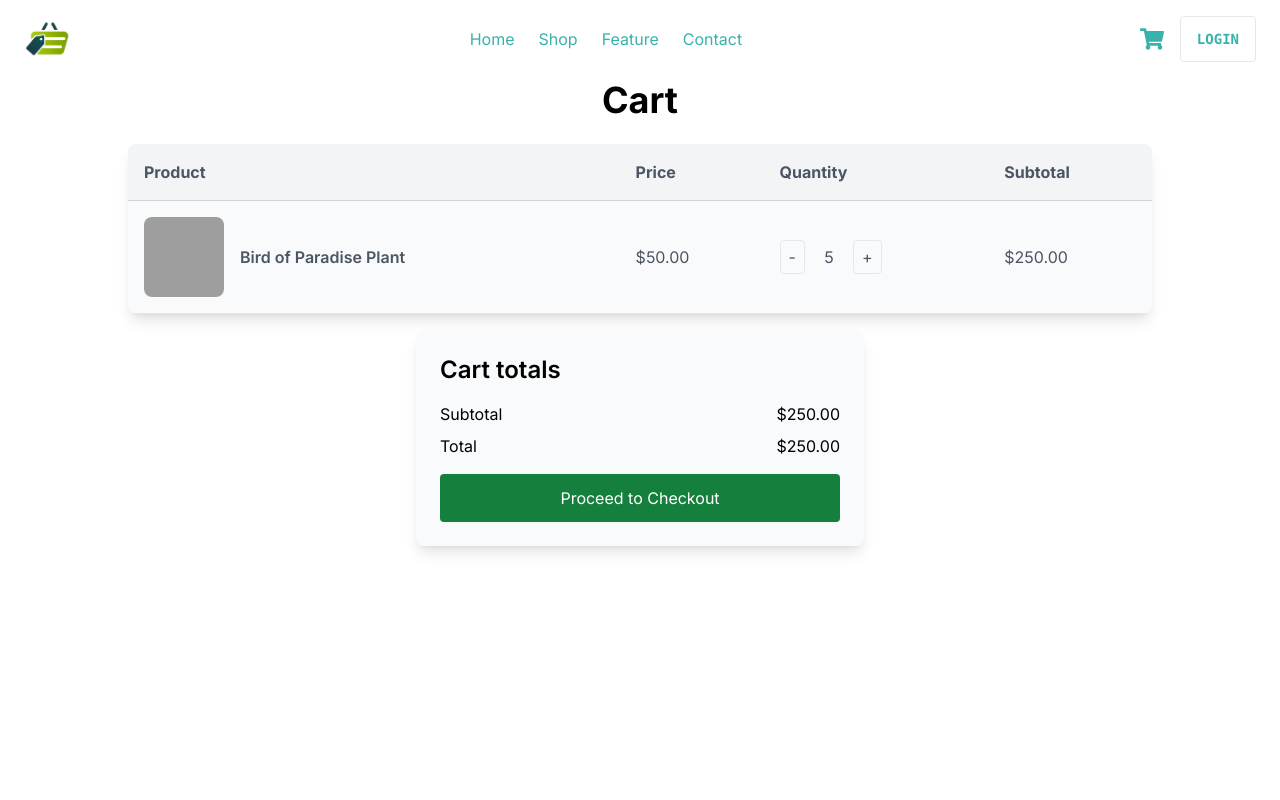
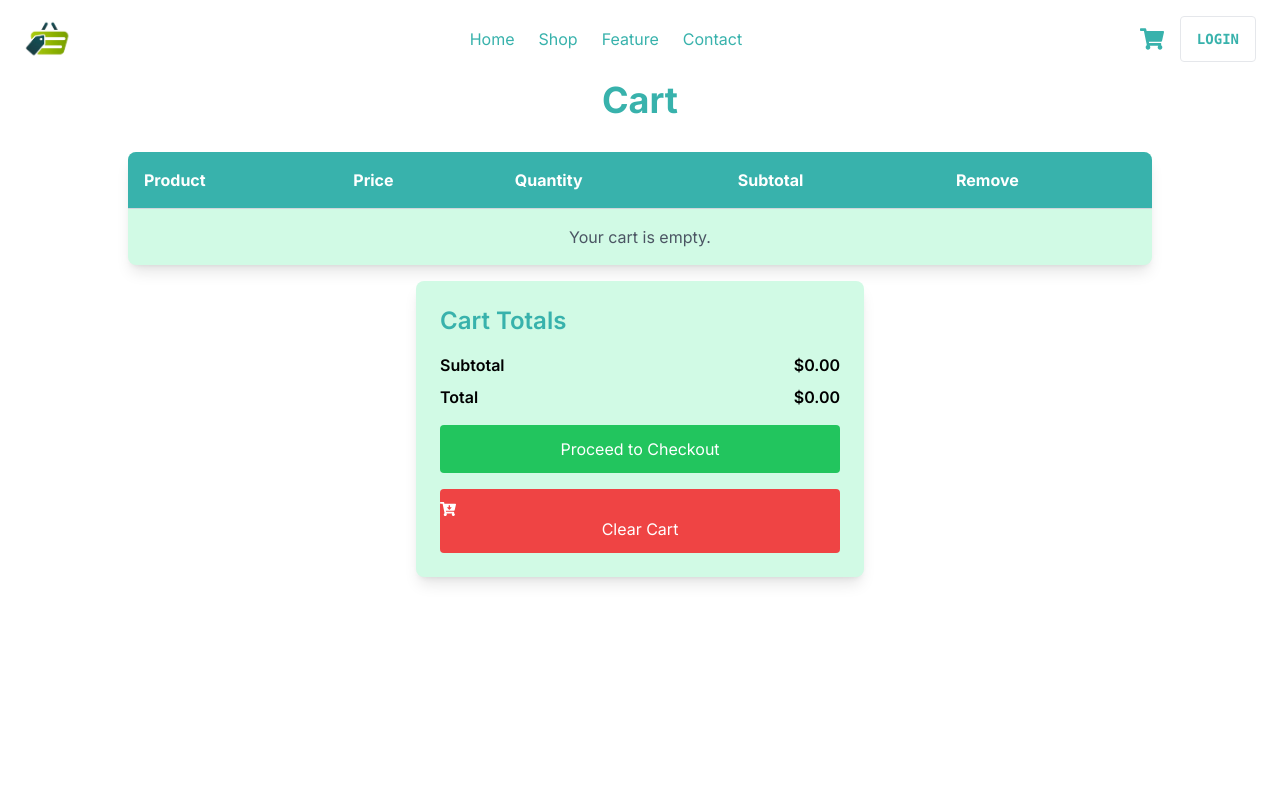
Before and after one commit to ZAIN-GITUP/ModrenEcommerce, a Next.js app: page /cart in a window 1280 px wide. Shown: the top 800 px of the page. Built offline with nearby package versions, Linux system fonts and the light colour scheme; grey boxes are pictures that could not be loaded.

Commit message:
E COMMERCE

```diff
--- a/app/cart/page.tsx
+++ b/app/cart/page.tsx
@@ -1,61 +1,113 @@
+"use client"
 import React from 'react';
+import { useSelector, useDispatch } from 'react-redux';
+import { remove, updateQuantity, clearCart } from '@/app/src/lib/features/slices/cartslice';
+import { FaTrashAlt, FaCartArrowDown } from 'react-icons/fa';
+import { RootState, CartItem } from '@/app/src/types/cart'; // Adjust the import path to your types file
 
 const Cart = () => {
+    const dispatch = useDispatch();
+    const cartItems = useSelector((state: RootState) => state.cart || []); // Provide default empty array
+
+    const handleRemove = (id: number) => {
+        dispatch(remove(id));
+    };
+
+    const handleQuantityChange = (id: number, change: number) => {
+        dispatch(updateQuantity({ id, change }));
+    };
+
+    const handleClearCart = () => {
+        dispatch(clearCart());
+    };
+
+    const getTotalPrice = () => {
+        return cartItems.reduce((total: number, item: CartItem) => total + (item.price * item.quantity), 0).toFixed(2);
+    };
+
     return (
-    <div className="container  mx-auto px-4 py-8 min-h-screen" data-aos="fade-up">
+        <div className="container mx-auto px-4 py-8 min-h-screen">
             <div className="flex flex-col items-center justify-center space-y-4">
-
-        <h1 className="text-4xl font-bold text-center mt-12 mb-2">Cart</h1>
-
-
-
+                <h1 className="text-4xl font-bold text-center mt-12 mb-4 text-[var(--dark-green)]">Cart</h1>
 
                 {/* Cart Table */}
-        <div className="w-full max-w-5xl bg-gray-50 shadow-lg rounded-lg overflow-hidden">
+                <div className="w-full max-w-5xl bg-[var(--light-green)] shadow-lg rounded-lg overflow-hidden">
                     <table className="min-w-full table-auto text-left text-gray-600">
-            <thead className="bg-gray-100 border-b border-gray-300">
+                        <thead className="bg-[var(--dark-green)] text-white border-b border-gray-300">
                             <tr>
                                 <th className="p-4">Product</th>
                                 <th className="p-4">Price</th>
                                 <th className="p-4">Quantity</th>
                                 <th className="p-4">Subtotal</th>
+                                <th className="p-4">Remove</th>
                             </tr>
                         </thead>
                         <tbody>
-              <tr className="border-b">
+                            {cartItems.length > 0 ? (
+                                cartItems.map((item: CartItem) => (
+                                    <tr key={item.id} className="border-b">
                                         <td className="p-4 flex items-center space-x-4">
-                  {/* Image */}
-                  <img src="/path/to/plant.jpg" alt="Bird of Paradise Plant" className="w-20 h-20 object-cover rounded-lg" />
-                  {/* Title */}
-                  <span className="font-semibold">Bird of Paradise Plant</span>
+                                            <img src={item.image} alt={item.title} className="w-20 h-20 object-cover rounded-lg" />
+                                            <span className="font-semibold">{item.title}</span>
                                         </td>
-                <td className="p-4">$50.00</td>
+                                        <td className="p-4">${item.price.toFixed(2)}</td>
                                         <td className="p-4">
                                             <div className="flex items-center space-x-2">
-                    <button className="px-2 py-1 border rounded">-</button>
-                    <span className="text-center w-8">5</span>
-                    <button className="px-2 py-1 border rounded">+</button>
+                                                <button
+                                                    className="px-2 py-1 border rounded bg-[var(--light-green)] hover:bg-[var(--hover-green)] text-[var(--dark-green)]"
+                                                    onClick={() => handleQuantityChange(item.id, -1)}
+                                                    disabled={item.quantity <= 1}
+                                                >
+                                                    -
+                                                </button>
+                                                <span className="text-center w-8">{item.quantity}</span>
+                                                <button
+                                                    className="px-2 py-1 border rounded bg-[var(--light-green)] hover:bg-[var(--hover-green)] text-[var(--dark-green)]"
+                                                    onClick={() => handleQuantityChange(item.id, 1)}
+                                                >
+                                                    +
+                                                </button>
                                             </div>
                                         </td>
-                <td className="p-4">$250.00</td>
+                                        <td className="p-4">${(item.price * item.quantity).toFixed(2)}</td>
+                                        <td className="p-4">
+                                            <button
+                                                className="text-red-500"
+                                                onClick={() => handleRemove(item.id)}
+                                            >
+                                                <FaTrashAlt />
+                                            </button>
+                                        </td>
                                     </tr>
+                                ))
+                            ) : (
+                                <tr>
+                                    <td colSpan={5} className="p-4 text-center">Your cart is empty.</td>
+                                </tr>
+                            )}
                         </tbody>
                     </table>
                 </div>
 
                 {/* Cart Totals */}
-        <div className="w-full max-w-md bg-gray-50 shadow-lg rounded-lg p-6 mt-8" data-aos="fade-left">
-          <h2 className="text-2xl font-semibold mb-4">Cart totals</h2>
+                <div className="w-full max-w-md bg-[var(--light-green)] shadow-lg rounded-lg p-6 mt-8">
+                    <h2 className="text-2xl font-semibold mb-4 text-[var(--dark-green)]">Cart Totals</h2>
                     <div className="flex justify-between mb-2">
-            <span>Subtotal</span>
-            <span>$250.00</span>
+                        <span className="font-semibold">Subtotal</span>
+                        <span className="font-semibold">${getTotalPrice()}</span>
                     </div>
                     <div className="flex justify-between mb-4">
-            <span>Total</span>
-            <span>$250.00</span>
+                        <span className="font-semibold">Total</span>
+                        <span className="font-semibold">${getTotalPrice()}</span>
                     </div>
-          <button className="w-full bg-green-700 text-white py-3 rounded hover:bg-green-800 transition duration-300">
+                    <button className="w-full bg-[var(--text-green)] text-white py-3 rounded hover:bg-[var(--hover-green)] transition duration-300">
                         Proceed to Checkout
+                    </button>
+                    <button
+                        className="w-full mt-4 bg-red-500 text-white py-3 rounded hover:bg-red-600 transition duration-300"
+                        onClick={handleClearCart}
+                    >
+                        <FaCartArrowDown /> Clear Cart
                     </button>
                 </div>
             </div>
--- a/app/page.tsx
+++ b/app/page.tsx
@@ -19,12 +19,12 @@ export default function Home() {
               <Hero />
             </section>
             <section id="Shop">
-              <BestSelling />
+              <BestSelling/>
               <OurProducts />
             </section>
             <section id="Features">
               <ExclusiveOffer />
-              <DesignerClothes />
+       <DesignerClothes/>
              {/* <TestimonialCard/> */}
             </section>
             <section id="contact">
--- /dev/null
+++ b/app/src/lib/features/slices/cartslice.tsx
@@ -0,0 +1,41 @@
+import { createSlice, PayloadAction } from '@reduxjs/toolkit';
+import { CartItem } from '@/app/src/types/cart'; // Adjust the path as necessary
+
+// Define the type for the state
+type CartState = CartItem[];
+
+// Define the initial state
+const initialState: CartState = [];
+
+// Create the slice
+const cartSlice = createSlice({
+    name: 'cart',
+    initialState,
+    reducers: {
+        add: (state, action: PayloadAction<CartItem>) => {
+            const item = state.find(item => item.id === action.payload.id);
+            if (item) {
+                item.quantity += 1;
+            } else {
+                state.push({ ...action.payload, quantity: 1 });
+            }
+        },
+        remove: (state, action: PayloadAction<number>) => {
+            return state.filter(item => item.id !== action.payload);
+        },
+        updateQuantity: (state, action: PayloadAction<{ id: number; change: number }>) => {
+            const { id, change } = action.payload;
+            const item = state.find(item => item.id === id);
+            if (item) {
+                item.quantity += change;
+                if (item.quantity <= 0) {
+                    return state.filter(item => item.id !== id);
+                }
+            }
+        },
+        clearCart: () => [],
+    }
+});
+
+export const { add, remove, updateQuantity, clearCart } = cartSlice.actions;
+export default cartSlice.reducer;
--- a/app/src/sections/Designers.tsx
+++ b/app/src/sections/Designers.tsx
@@ -65,7 +65,7 @@ const DesignerClothes: React.FC = () => {
         {limitedProducts?.map((product: Product, index: number) => (
           <motion.div
             key={product.id}
-            className="text-center bg-white rounded-lg shadow-lg p-4 m-2 w-full sm:w-80 md:w-96 lg:w-64"
+            className="text-center bg-white rounded-lg shadow-lg py-4 my-2 w-full sm:w-80 md:w-96 lg:w-64"
             variants={itemVariants}
             transition={{ duration: 0.5, ease: 'easeOut', delay: index * 0.1 }}
             data-aos="zoom-in"
--- a/app/src/sections/Navbar.tsx
+++ b/app/src/sections/Navbar.tsx
@@ -1,14 +1,22 @@
-"use client";
-import { useEffect, useState } from "react";
+"use client"
+import React, { useEffect, useState, useRef } from "react";
 import { GiHamburgerMenu } from "react-icons/gi";
 import { CgClose } from "react-icons/cg";
 import { FaShoppingCart } from "react-icons/fa";
 import { motion } from "framer-motion";
 import Link from "next/link";
-import { usePathname, useRouter } from "next/navigation"; // Import useRouter for manual route handling
+import { usePathname, useRouter } from "next/navigation";
 import Button from "@/app/src/componenets/Button";
 import Image from "next/image";
 import logo from '@/public/logo.png';
+import { useSelector } from 'react-redux';
+type CartItem = {
+  id: number;
+  title: string;
+  image: string;
+  price: number;
+  quantity: number;
+};
 
 function Navbar() {
   const [state, setState] = useState({
@@ -17,8 +25,11 @@ function Navbar() {
     cartVisible: false,
   });
 
+  const cartPopupRef = useRef<HTMLDivElement>(null); // Ref for CartPopup
   const router = useRouter();
   const pathname = usePathname();
+
+  const cartItems = useSelector((state: any) => state.cart); // Get cart items from Redux store
 
   const sectionLinks = [
     { name: "Home", link: "/#Home" },
@@ -27,17 +38,6 @@ function Navbar() {
     { name: "Contact", link: "/#contact" },
   ];
 
-  // Close the cart when navigating to "/cart" and prevent reloading
-  const handleCartNavigation = (e: React.MouseEvent<HTMLButtonElement>) => {
-    e.preventDefault();
-    setState((prevState) => ({
-      ...prevState,
-      cartVisible: false,
-    }));
-    router.push("/cart"); // Client-side navigation to avoid reload
-  };
-
-  // Close cart when navigating to /cart
   useEffect(() => {
     if (pathname === "/cart") {
       setState((prevState) => ({
@@ -47,7 +47,6 @@ function Navbar() {
     }
   }, [pathname]);
 
-  // Handle scroll to toggle the navbar visibility
   useEffect(() => {
     const handleScroll = () => {
       setState((prevState) => ({
@@ -61,43 +60,40 @@ function Navbar() {
   }, []);
 
   useEffect(() => {
-    const handleLinkClick = () =>
+    const handleClickOutside = (e: MouseEvent) => {
+      if (cartPopupRef.current && !cartPopupRef.current.contains(e.target as Node)) {
         setState((prevState) => ({
           ...prevState,
-        responsiveNavVisible: false,
+          cartVisible: false,
         }));
+      }
+    };
 
-    const links = document.querySelectorAll(".nav-items-list-item-link");
-    links.forEach((link) => {
-      link.addEventListener("click", handleLinkClick);
-    });
+    document.addEventListener("mousedown", handleClickOutside);
+    return () => document.removeEventListener("mousedown", handleClickOutside);
+  }, []);
 
-    const nav = document.querySelector(".nav-items");
-    nav?.addEventListener("click", (e) => e.stopPropagation());
-
-    const html = document.querySelector("html");
-    html?.addEventListener("click", () =>
+  const handleCartNavigation = (e: React.MouseEvent<HTMLButtonElement>) => {
+    e.preventDefault();
     setState((prevState) => ({
       ...prevState,
-        responsiveNavVisible: false,
-      }))
-    );
+      cartVisible: false,
+    }));
+    setTimeout(() => {
+      router.push("/cart");
+    }, 300);
+  };
 
-    return () => {
-      links.forEach((link) => {
-        link.removeEventListener("click", handleLinkClick);
-      });
-      html?.removeEventListener("click", () =>
-        setState((prevState) => ({
-          ...prevState,
-          responsiveNavVisible: false,
-        }))
-      );
+
+
+  const CartPopup = () => {
+    const cartItems: CartItem[] = useSelector((state: any) => state.cart || []);
+
+
+    const getTotalPrice = () => {
+      return cartItems.reduce((total, item) => total + (item.price * item.quantity), 0).toFixed(2);
     };
-  }, []);
 
-  // Cart popup component
-  const CartPopup = () => {
     return (
       <div
         className={`fixed top-0 right-0 w-full sm:w-1/3 h-full bg-[var(--light-green)] shadow-lg transform ${
@@ -121,41 +117,44 @@ function Navbar() {
           </div>
 
           <div className="my-4">
-            {/* Cart Item */}
-            <div className="flex items-center justify-between mb-4">
+            {cartItems.length > 0 ? (
+              cartItems.map((item: any) => (
+                <div key={item.id} className="flex items-center justify-between mb-4">
                   <div className="flex items-center">
                     <Image
-                  src={logo}
-                  alt="Sample Product"
+                      src={item.image}
+                      alt={item.title}
                       className="w-16 h-16 object-cover mr-4"
                     />
                     <div>
-                  <h3 className="font-semibold">Sample Product</h3>
+                      <h3 className="font-semibold">{item.title}</h3>
                       <div className="flex items-center space-x-2 mt-2">
                         <button className="p-1 border border-gray-400">-</button>
-                    <span className="font-medium">1</span>
+                        <span className="font-medium">{item.quantity}</span>
                         <button className="p-1 border border-gray-400">+</button>
                       </div>
                     </div>
                   </div>
                   <div>
-                <span className="font-semibold">$50.00</span>
+                    <span className="font-semibold">${(item.price * item.quantity).toFixed(2)}</span>
                     <button className="ml-2 text-red-500 text-xl">&times;</button>
                   </div>
                 </div>
+              ))
+            ) : (
+              <div>No items in cart</div>
+            )}
           </div>
 
-          {/* Subtotal and Buttons */}
           <div className="border-t pt-4">
             <div className="flex justify-between mb-4">
               <span className="font-semibold">Subtotal:</span>
-              <span className="font-semibold">$50.00</span>
+              <span className="font-semibold">${getTotalPrice()}</span>
             </div>
 
-            {/* Handle cart navigation without page reload */}
             <button
               onClick={handleCartNavigation}
-              className="bg-[var(--text-green)] text-[var(--hover-green)] py-2 rounded"
+              className="bg-[var(--text-green)] text-[var(--hover-green)] py-2 rounded w-full"
             >
               View Cart
             </button>
@@ -164,6 +163,7 @@ function Navbar() {
       </div>
     );
   };
+
 
   return (
     <>
@@ -259,7 +259,8 @@ function Navbar() {
               initial={{ opacity: 0 }}
               animate={{ opacity: 1 }}
               transition={{ duration: 0.3, ease: "easeInOut" }}
-            >   <button
+            >
+              <button
                 onClick={() =>
                   setState((prevState) => ({
                     ...prevState,
@@ -281,13 +282,12 @@ function Navbar() {
               >
                 {state.responsiveNavVisible ? <CgClose /> : <GiHamburgerMenu />}
               </button>
-
             </motion.div>
           </div>
         </div>
       </nav>
 
-      {/* Cart Popup */}
+      {/* Render CartPopup */}
       {state.cartVisible && <CartPopup />}
     </>
   );
--- a/app/src/sections/contact.tsx
+++ b/app/src/sections/contact.tsx
@@ -5,7 +5,7 @@ import { motion } from "framer-motion";
 const Contact: React.FC = () => {
   return (
     <motion.div
-      className="max-w-[700px] mx-auto my-[2rem] flex flex-col gap-4 items-center justify-center px-4"
+      className="max-w-[700px] mx-auto my-[2rem] flex flex-col gap-4 items-center justify-center "
       id="contact"
       initial="hidden"
       whileInView="visible"
--- /dev/null
+++ b/app/src/types/cart.tsx
@@ -0,0 +1,12 @@
+// types.ts
+export interface CartItem {
+    id: number;
+    title: string;
+    price: number;
+    image: string;
+    quantity: number;
+  }
+
+  export interface RootState {
+    cart: CartItem[];
+  }
```
Also changed, not shown: app/products/[ id ].tsx (added, +35 -0 lines), app/src/lib/features/slices/userslice.tsx (+5 -6 lines), app/src/lib/services/products.tsx (+8 -1 lines), app/src/sections/bestselling.tsx (+37 -32 lines). Lines whose indentation alone changed are shown as unchanged.
